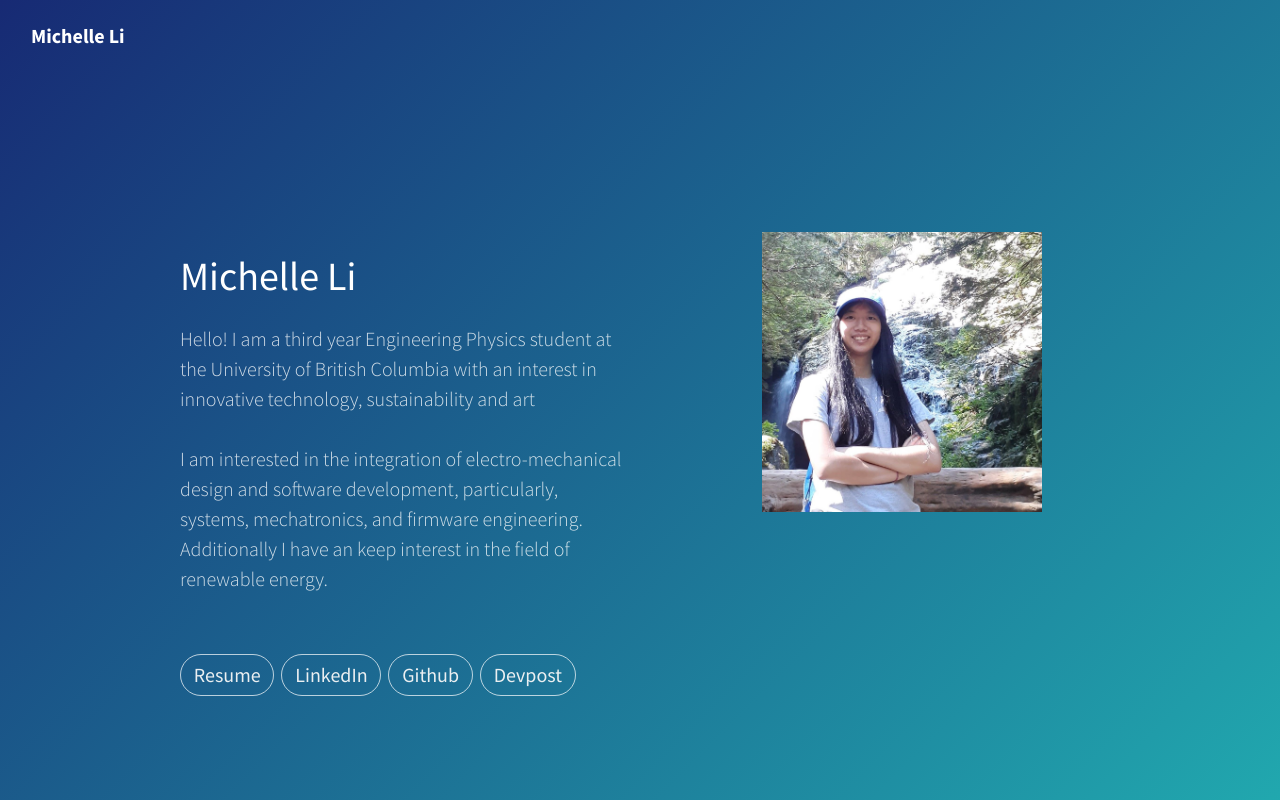
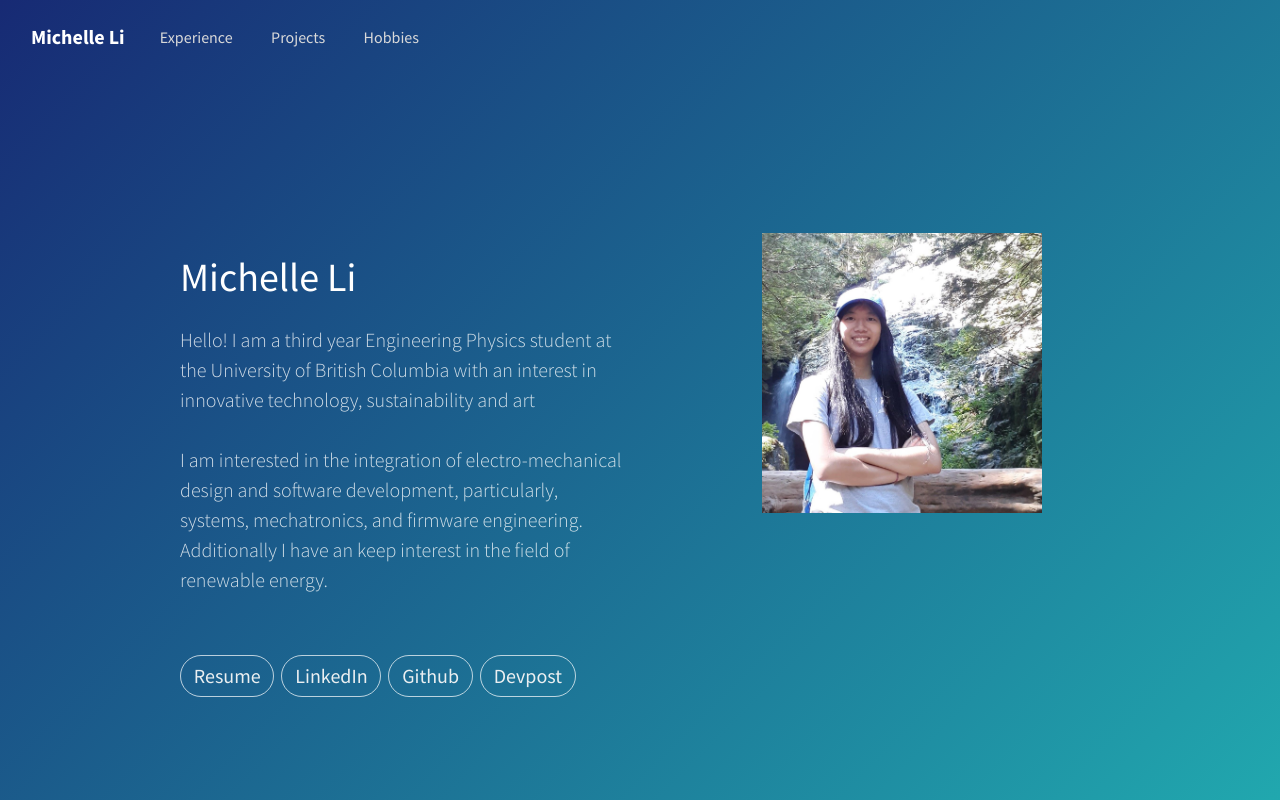
Before and after one commit to floatingturnip/floatingturnip.github.io, a plain HTML site: page index.html in a window 1280 px wide. Shown: the top 800 px of the page. Drawn offline with nearby package versions, Linux system fonts and the light colour scheme; files whose address does not match are found by name.

Commit message:
Added links to heading

```diff
--- a/index.html
+++ b/index.html
@@ -29,7 +29,9 @@
                 <div class="container-fluid"><a class="navbar-brand" href="#">Michelle Li</a><button data-toggle="collapse" class="navbar-toggler" data-target="#navcol-1"><span class="sr-only">Toggle navigation</span><span class="navbar-toggler-icon"></span></button>
                     <div class="collapse navbar-collapse" id="navcol-1">
                         <ul class="nav navbar-nav">
-                            <li class="nav-item"><a class="nav-link" href="https://drive.google.com/file/d/1PdvzHgGVnLVFHCI8xicZhSSbO6WeZvRg/view?usp=sharing" target="_blank"></a></li>
+                            <li class="nav-item"><a class="nav-link" href="#work-experience">Experience</a></li>
+                            <li class="nav-item"><a class="nav-link" href="#projects">Projects</a></li>
+                            <li class="nav-item"><a class="nav-link" href="#hobbies">Hobbies</a></li>
                             <li class="nav-item"><a class="nav-link" href="https://www.linkedin.com/in/michelle-li-706929192/" target="_blank"></a></li>
                             <li class="nav-item"><a class="nav-link" href="https://github.com/floatingturnip" target="_blank"></a></li>
                             <li class="nav-item"><a class="nav-link" href="https://devpost.com/floatingturnip" target="_blank"></a></li>
@@ -53,7 +55,7 @@
         </div>
     </div>
     <section></section>
-    <div class="highlight-phone">
+    <div id="work-experience" class="highlight-phone">
         <h2 class="text-center">Work Experience</h2>
         <div class="container text-left">
             <div>
@@ -90,7 +92,7 @@
             </div>
         </div>
     </div>
-    <div class="projects-clean">
+    <div id="projects" class="projects-clean">
         <div class="container">
             <div class="intro">
                 <h2 class="text-center">Projects </h2>
```
